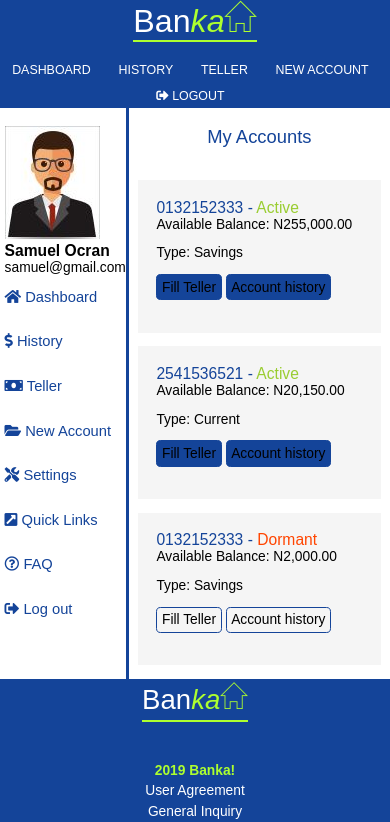
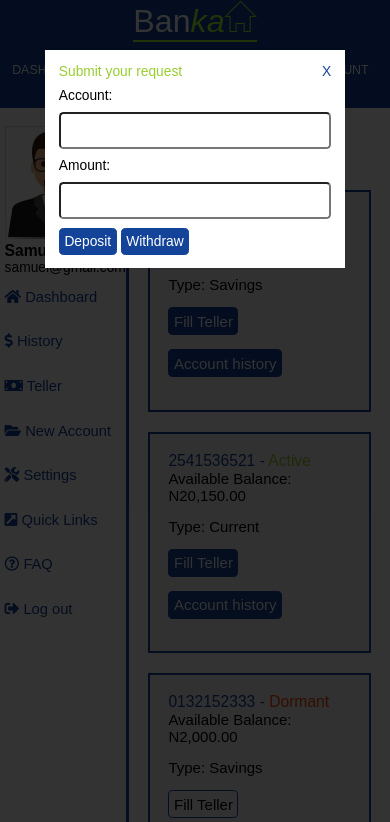
Before and after one commit to ocranbillions/Banka, a website: page ui/pages/client.dashboard.html in a window 390 px wide. Both pictures are taken after a click on the link "TELLER". Shown: the top 822 px of the page. Drawn offline with nearby package versions, Linux system fonts and the light colour scheme; files whose address does not match are found by name.

Commit message:
feature(ui):add teller page where client submits to cashier [Finishes #165274268]

```diff
--- a/ui/assets/scripts/script.js
+++ b/ui/assets/scripts/script.js
@@ -4,7 +4,7 @@ $('.login-btn').on('click', () => {
 	const radioValue = $("input[name='user']:checked").val();
 	if (radioValue === 'cashier') {
 		// Cashier landing page
-		$('.login-section form').attr('action', './pages/cashier.transactions.html');
+		$('.login-section form').attr('action', './pages/cashier.tellers.html');
 
 	} else if (radioValue === 'client') {
 		// Client landing page
@@ -23,13 +23,13 @@ $('.acc-list td a').on('click', () => {
 	$('.popup_close').css('float', 'right');
 });
 
-$('.btn-process').on('click', () => {
+$('.debit, .credit').on('click', () => {
 	$('.popup-transaction').css('visibility', 'visible');
 	$('.popup_close').css('float', 'right');
 });
 
-$('.deposit, .withdraw').on('click', () => {
-	$('.client-request-modal').css('visibility', 'visible');
+$('.fill_teller').on('click', () => {
+	$('.teller_popup').css('visibility', 'visible');
 	$('.popup_close').css('float', 'right');
 });
 
--- a/ui/assets/styles/main.bundle.css
+++ b/ui/assets/styles/main.bundle.css
@@ -174,6 +174,16 @@ a {
   background: yellowgreen;
 }
 
+/* .flex-col input {
+  width: 100px;
+  height: 50px;
+}
+@media only screen and (max-width: 450px) {
+  .flex-col {
+    flex-direction: column;
+  }
+} */
+
 nav {
   background: var(--dark2);
   padding-bottom: 0.5rem;
@@ -286,6 +296,10 @@ nav a {
 
 .btn-blue {
   background: var(--dark2);
+  color: white;
+}
+
+.account-details .btn-blue {
   color: white;
 }
 
@@ -459,6 +473,27 @@ tr:nth-child(even) {
   padding: 1rem;
 }
 
+.teller-content-container {
+  display: flex;
+  justify-content: space-evenly;
+  /* flex-wrap: wrap; */
+}
+
+.teller-content-container .teller-item {
+  flex: 1;
+  text-align: center;
+}
+
+@media only screen and (max-width: 700px) {
+  .teller-content-container {
+    flex-direction: column;
+  }
+
+  .teller-content-container .teller-item {
+    text-align: left;
+  }
+}
+
 .popup {
   height: 100vh;
   width: 100%;
@@ -485,7 +520,7 @@ tr:nth-child(even) {
 
 /* Cashier  */
 
-.popup_content .transaction .enter-amount {
+.popup_content .transaction .enter-amount .account_number {
   width: 40%;
   display: inline-block;
   margin: 0 auto;
@@ -501,13 +536,38 @@ tr:nth-child(even) {
   border: none;
 }
 
+.teller_popup .popup_content {
+  text-align: left;
+}
+
+.profile-section {
+  display: flex;
+  justify-content: space-evenly;
+  flex-wrap: wrap;
+}
+
 .account {
   background: #f5f5f5;
   padding: 2rem;
+  border: 2px solid var(--primary-color2);
 }
 
 .account-details a {
   color: black;
+}
+
+@media only screen and (max-width: 900px) {
+  .profile-section {
+    font-size: 15px;
+  }
+}
+
+/* Make items same size */
+
+.f-item {
+  margin: 10px;
+  flex-grow: 1;
+  flex-basis: 0;
 }
 
 footer {
--- a/ui/assets/styles/modules/components/_button.css
+++ b/ui/assets/styles/modules/components/_button.css
@@ -13,3 +13,7 @@
   background: var(--dark2);
   color: white;
 }
+
+.account-details .btn-blue {
+  color: white;
+}
--- a/ui/assets/styles/modules/components/_popup.css
+++ b/ui/assets/styles/modules/components/_popup.css
@@ -23,7 +23,7 @@
 }
 
 /* Cashier  */
-.popup_content .transaction .enter-amount {
+.popup_content .transaction .enter-amount .account_number {
   width: 40%;
   display: inline-block;
   margin: 0 auto;
@@ -38,3 +38,7 @@
 .new-acct-popup .popup_content form {
   border: none;
 }
+
+.teller_popup .popup_content {
+  text-align: left;
+}
--- a/ui/assets/styles/modules/pages/_profile.css
+++ b/ui/assets/styles/modules/pages/_profile.css
@@ -1,8 +1,28 @@
+.profile-section {
+  display: flex;
+  justify-content: space-evenly;
+  flex-wrap: wrap;
+}
+
 .account {
   background: #f5f5f5;
   padding: 2rem;
+  border: 2px solid var(--primary-color2);
 }
 
 .account-details a {
   color: black;
 }
+
+@media only screen and (max-width: 900px) {
+  .profile-section {
+    font-size: 15px;
+  }
+}
+
+/* Make items same size */
+.f-item {
+  margin: 10px;
+  flex-grow: 1;
+  flex-basis: 0;
+}
```
Also changed, not shown: ui/assets/styles/modules/base/_utilities.css (+10 -0 lines), ui/assets/styles/modules/components/_transactions.css (+19 -0 lines), ui/index.html (+3 -3 lines).
